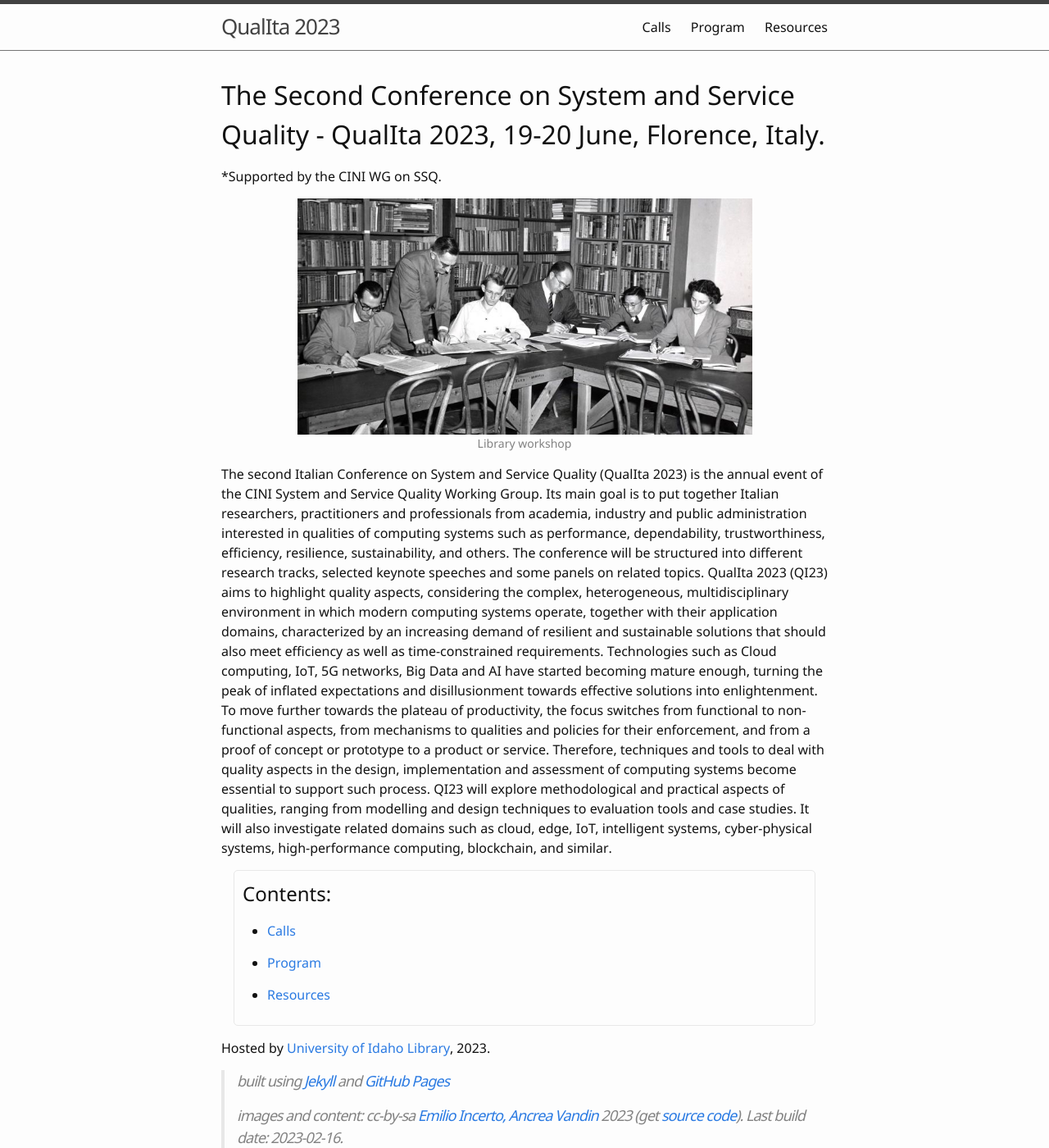
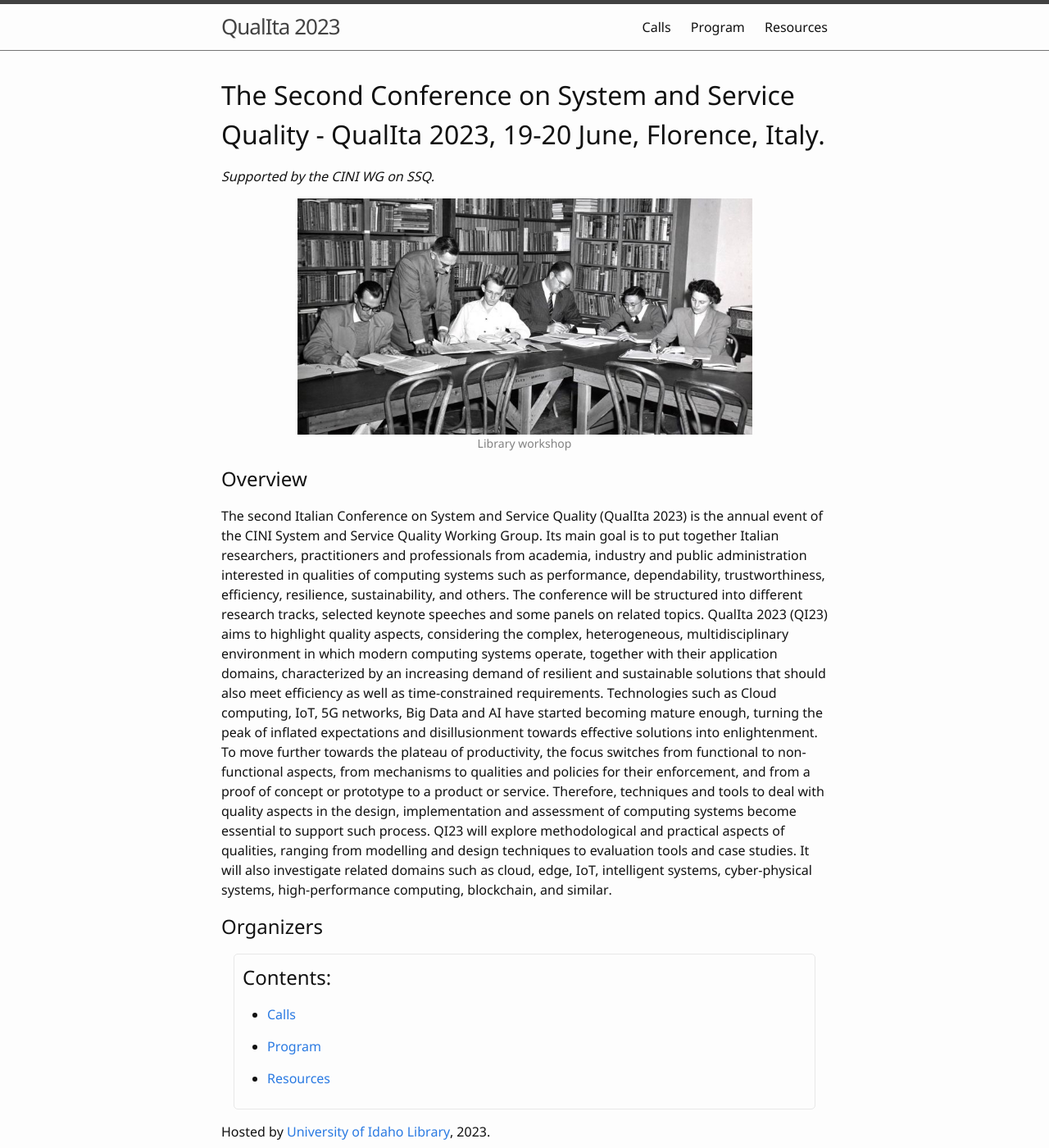
Before and after one commit to QualITAWG/qualitawg.github.io, a Jekyll site: the page built from index.md, in a window 1280 px wide and 1400 px high. Shown: the whole window at 82% size. Built offline with Jekyll 4.4.1, drawn with Linux system fonts in a browser that asks for light colours.

Commit message:
new_twttertrace

```diff
--- a/index.md
+++ b/index.md
@@ -4,13 +4,17 @@ title: Home
 
 # The Second Conference on System and Service Quality - QualIta 2023, 19-20  June, Florence, Italy.
 
-*Supported by the CINI WG on SSQ.
+*Supported by the CINI WG on SSQ.*
 
 {% include figure.html img="uidaho-workshop.jpg" alt="intro image here" caption="Library workshop" width="75%" %}
+
+## Overview
 
 The second Italian Conference on System and Service Quality (QualIta 2023) is the annual event of the CINI System and Service Quality Working Group. Its main goal is to put together Italian researchers, practitioners and professionals from academia, industry and public administration interested in qualities of computing systems such as performance, dependability, trustworthiness, efficiency, resilience, sustainability, and others. The conference will be structured into different research tracks, selected keynote speeches and some panels on related topics.
 QualIta 2023  (QI23) aims to highlight quality aspects, considering the complex, heterogeneous, multidisciplinary environment in which modern computing systems operate, together with their application domains, characterized by an increasing demand of resilient and sustainable solutions that should also meet efficiency as well as time-constrained requirements.
 Technologies such as Cloud computing, IoT, 5G networks, Big Data and AI have started becoming mature enough, turning the peak of inflated expectations and disillusionment towards effective solutions into enlightenment. To move further towards the plateau of productivity, the focus switches from functional to non-functional aspects, from mechanisms to qualities and policies for their enforcement, and from a proof of concept or prototype to a product or service. Therefore, techniques and tools to deal with quality aspects in the design, implementation and assessment of computing systems become essential to support such process. QI23 will explore methodological and practical aspects of qualities, ranging from modelling and design techniques to evaluation tools and case studies. It will also investigate related domains such as cloud, edge, IoT, intelligent systems, cyber-physical systems, high-performance computing, blockchain, and similar.
+
+## Organizers
 
 <div class="toc" markdown="1">
 ## Contents:
```
